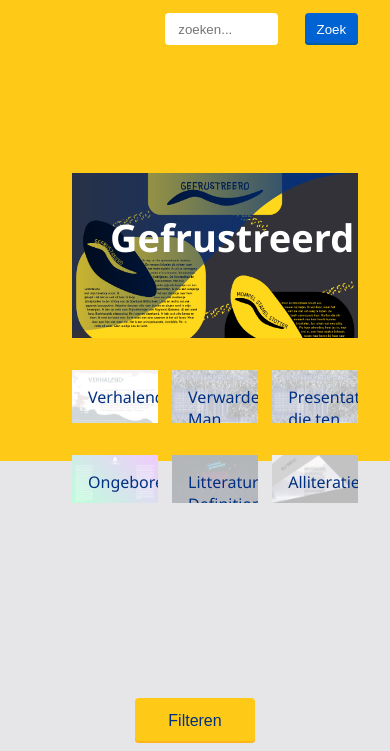
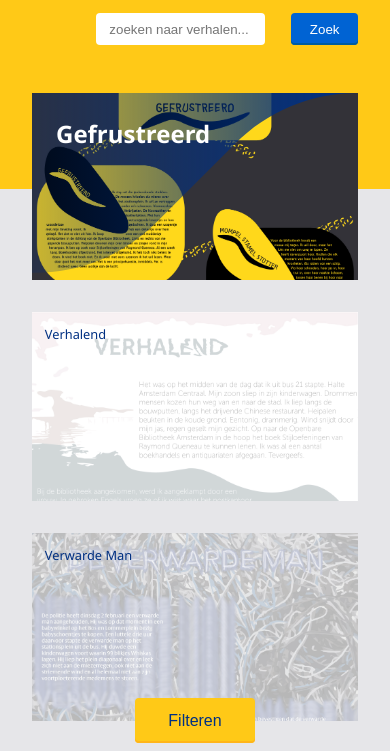
Before and after one commit to JimvandeVen/vormgeving2-opdr1, a plain HTML site: page index.html in a window 390 px wide. Shown: the part 85-836 px from the top of the page. Drawn offline with Linux system fonts and the light colour scheme.

Commit message:
working on responsiveness

```diff
--- a/css/style.css
+++ b/css/style.css
@@ -171,6 +171,7 @@ article dl {
 }
 
 .zoeken input[type='text'] {
+    line-height: 1.5625rem;
     width: 30%;
     padding-left: 1em;
     border-radius: 4px;
@@ -196,6 +197,7 @@ article dl {
     transition: box-shadow .15s ease-in-out;
     width: 4em;
     border-radius: 4px;
+    min-width: 7.5rem;
 }
 
 .zoeken input[type=submit]:hover {
@@ -242,7 +244,6 @@ h2 {
     position: absolute;
     left: 0;
     top: 0;
-    widows: 40%;
     color: white;
     margin-left: 1em;
     font-size: 2.375rem;
@@ -575,8 +576,8 @@ ul li img {
 }
 
 .heroflow__overlay--solidBlue {
-    animation: fade-in 1.5s cubic-bezier(.7, .27, .27, 1) .15s both;
-    animation-delay: 1.2s;
+    animation: fade-in 1s cubic-bezier(.7, .27, .27, 1) .15s both;
+    animation-delay: 1.3s;
 }
 
 @keyframes fade-in {
@@ -1082,13 +1083,35 @@ a:visited {
     }
 }
 
-@media (min-width: 36em) {
+@media (min-width: 300px) {
     .verward {
         margin-bottom: 2em;
     }
+    .yellow-section {
+        height: 10em;
+        margin-bottom: -8em;
+    }
+    .zoeken input[type='submit'] {
+        min-width: 5em;
+    }
+    input[type="text"] {
+        min-width: 11.5em;
+    }
+    .verhalenSection ul {
+        padding: 0;
+    }
+    .verhalenSection ul li:not(:first-child) {
+        width: 100%;
+    }
+    .cardTitle {
+        font-size: .8em;
+    }
+    .heroTitle {
+        font-size: 1.5rem;
+    }
 }
 
-@media (min-width: 47em) {
+@media (min-width: 767px) {
     header img {
         width: 5em;
     }
@@ -1245,10 +1268,10 @@ a:visited {
     }
 }
 
-@media (min-width: 63em) {
-    main {
-        padding-left: 20em;
-        padding-right: 20em;
+@media (min-width: 1440px) {
+    .verhalenSection {
+        margin-left: 15em;
+        margin-right: 15em;
     }
     .inlogPlek {
         height: 65%;
--- a/index.html
+++ b/index.html
@@ -18,10 +18,9 @@
     <main class="main">
         <div class="yellow-section">
             <form class="zoeken">
-                <input type="text" name="fname" placeholder="zoeken...">
+                <input type="text" name="fname" placeholder="zoeken naar verhalen...">
                 <input type="submit" value="Zoek">
             </form>
-
         </div>
 
 
```
